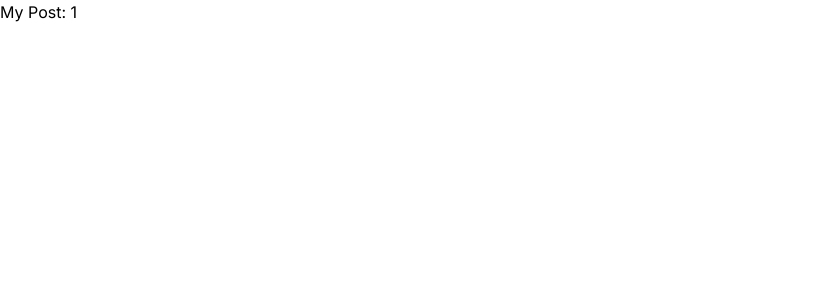
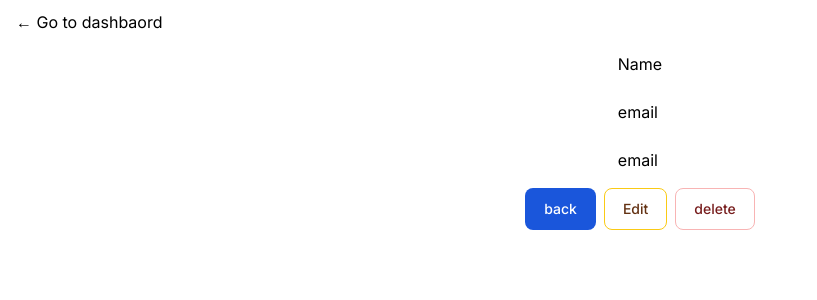
Before and after one commit to ivandez/frontend-contact, a Next.js app: page /dashboard/1 in a window 1280 px wide. Shown: the top 300 px of the page, without its empty margins (0-817 px from the left). Built offline with nearby package versions, Linux system fonts and the light colour scheme.

Commit message:
end view view

```diff
--- a/app/dashboard/[id]/page.tsx
+++ b/app/dashboard/[id]/page.tsx
@@ -1,3 +1,24 @@
+"use client";
+
+import NavigationBar from "@/components/navbar/NavigationBar";
+import { Button } from "flowbite-react";
+
 export default function Page({ params }: { params: { id: string } }) {
-  return <div>My Post: {params.id}</div>;
+  return (
+    <>
+      <NavigationBar />
+      <div className="container mx-auto px-4 mt-2 flex flex-col items-center">
+        <div className="flex gap-6 flex-col mb-4">
+          <h1>Name</h1>
+          <h2>email</h2>
+          <h2>email</h2>
+        </div>
+        <div className="flex gap-2">
+          <Button color="blue">back</Button>
+          <Button color="yellow">Edit</Button>
+          <Button color="red">delete</Button>
+        </div>
+      </div>
+    </>
+  );
 }
```
